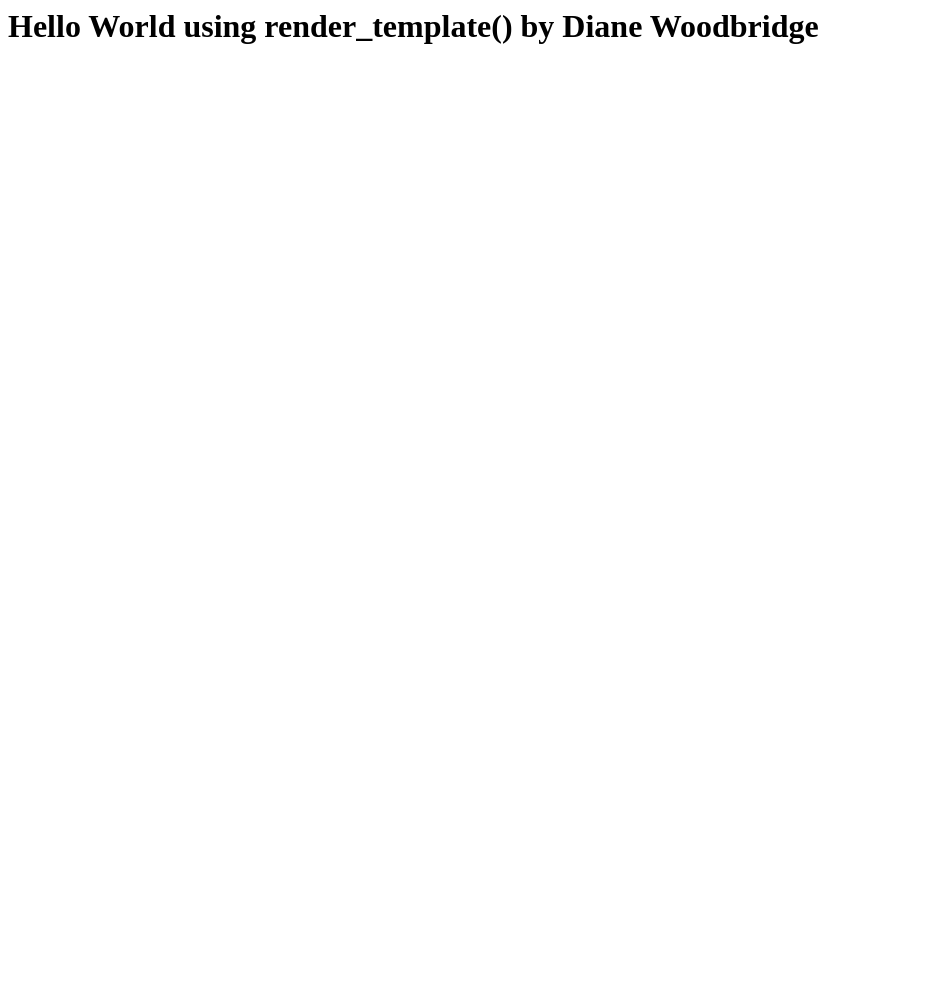
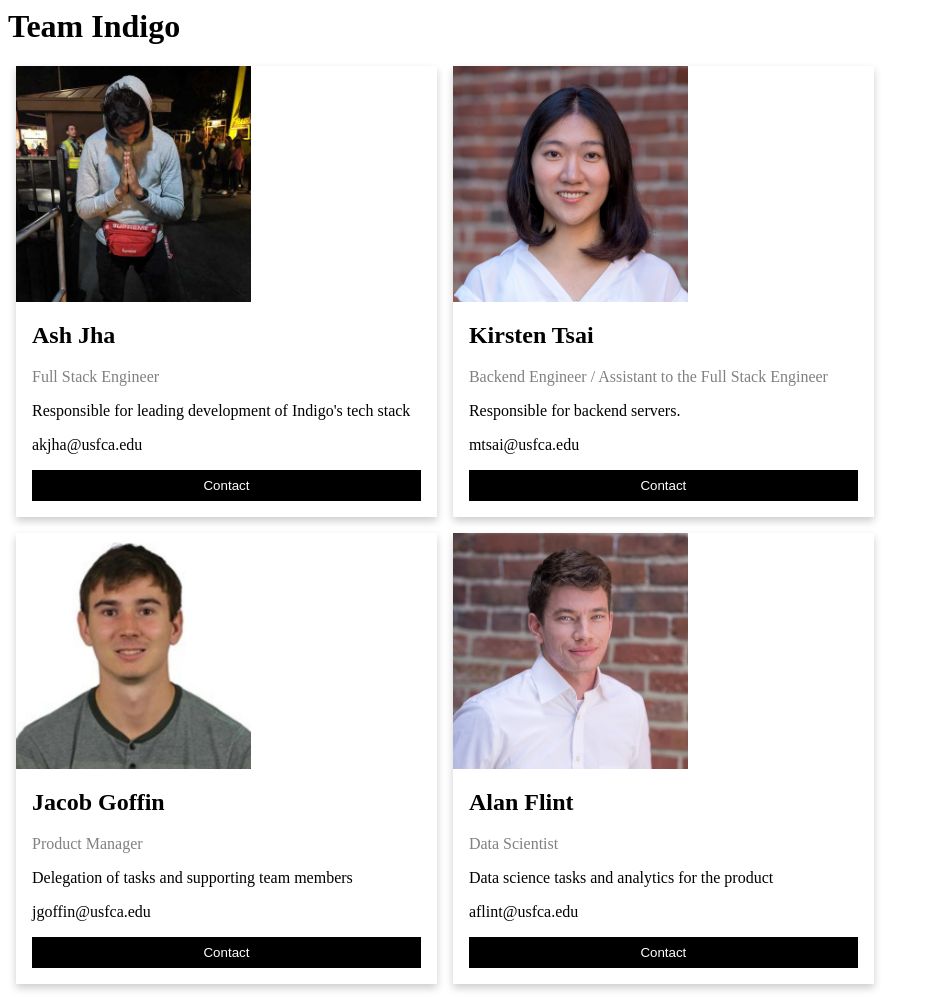
Before and after one commit to MSDS698/2020-product-analytics-group-project-indigo, a Flask app: page / in a window 1280 px wide. Shown: the top 997 px of the page, without its empty margins (0-932 px from the left). Before the commit the page ends 44 px from the top, so only its background shows below. Run offline with Flask 2, Linux system fonts and the light colour scheme; some libraries are stand-ins or nearby versions.

Commit message:
team members

```diff
--- /dev/null
+++ b/app/templates/index.css
@@ -0,0 +1,52 @@
+/* Three columns side by side */
+.column {
+  float: left;
+  width: 33.3%;
+  margin-bottom: 16px;
+  padding: 0 8px;
+}
+
+/* Display the columns below each other instead of side by side on small screens */
+@media screen and (max-width: 650px) {
+  .column {
+    width: 100%;
+    display: block;
+  }
+}
+
+/* Add some shadows to create a card effect */
+.card {
+  box-shadow: 0 4px 8px 0 rgba(0, 0, 0, 0.2);
+}
+
+/* Some left and right padding inside the container */
+.container {
+  padding: 0 16px;
+}
+
+/* Clear floats */
+.container::after, .row::after {
+  content: "";
+  clear: both;
+  display: table;
+}
+
+.title {
+  color: grey;
+}
+
+.button {
+  border: none;
+  outline: 0;
+  display: inline-block;
+  padding: 8px;
+  color: white;
+  background-color: #000;
+  text-align: center;
+  cursor: pointer;
+  width: 100%;
+}
+
+.button:hover {
+  background-color: #555;
+}
--- a/app/templates/index.html
+++ b/app/templates/index.html
@@ -1,3 +1,102 @@
-<html>
+<!-- <html>
     <h1> Hello World using render_template() by {{ author }}</h1>
-</html>
+</html> -->
+
+<head>
+  <link rel="stylesheet" href="index.css">
+</head>
+
+<h1>Team Indigo</h1>
+
+<div class="row">
+  <div class="column">
+    <div class="card">
+      <img src="img/_Ash.jpeg" alt="Ash" style="height:30%">
+      <div class="container">
+        <h2>Ash Jha</h2>
+        <p class="title">Full Stack Engineer</p>
+        <p>Responsible for leading development of Indigo's tech stack</p>
+        <p>akjha@usfca.edu</p>
+        <p><button class="button">Contact</button></p>
+      </div>
+    </div>
+  </div>
+
+  <div class="column">
+    <div class="card">
+      <img src="img/_Kirsten.jpeg" alt="Kirsten" style="height:30%">
+      <div class="container">
+        <h2>Kirsten Tsai</h2>
+        <p class="title">Backend Engineer / Assistant to the Full Stack Engineer</p>
+        <p>Responsible for backend servers.</p>
+        <p>mtsai@usfca.edu</p>
+        <p><button class="button">Contact</button></p>
+      </div>
+    </div>
+  </div>
+
+  <div class="column">
+    <div class="card">
+      <img src="img/_Jacob.jpeg" alt="Jacob" style="height:30%">
+      <div class="container">
+        <h2>Jacob Goffin</h2>
+        <p class="title">Product Manager</p>
+        <p>Delegation of tasks and supporting team members</p>
+        <p>jgoffin@usfca.edu</p>
+        <p><button class="button">Contact</button></p>
+      </div>
+    </div>
+  </div>
+
+  <div class="column">
+    <div class="card">
+      <img src="img/_Alan.jpeg" alt="Alan" style="height:30%">
+      <div class="container">
+        <h2>Alan Flint</h2>
+        <p class="title">Data Scientist</p>
+        <p>Data science tasks and analytics for the product</p>
+        <p>aflint@usfca.edu</p>
+        <p><button class="button">Contact</button></p>
+      </div>
+    </div>
+  </div>
+
+  <div class="column">
+    <div class="card">
+      <img src="img/_Hannah.jpeg" alt="Hannah" style="height:30%">
+      <div class="container">
+        <h2>Hannah Lyon</h2>
+        <p class="title">Front End Engineer</p>
+        <p>Responsible for front end user interface of the product Javascript integration.</p>
+        <p>hlyon@usfca.edu</p>
+        <p><button class="button">Contact</button></p>
+      </div>
+    </div>
+  </div>
+
+  <div class="column">
+    <div class="card">
+      <img src="img/_Lori.jpeg" alt="Lori" style="height:30%">
+      <div class="container">
+        <h2>Lori Sheng</h2>
+        <p class="title">Backend Engineer</p>
+        <p>Developing our backend infrastructure, handling database management, data engineering, and AWS</p>
+        <p>lsheng@usfca.edu</p>
+        <p><button class="button">Contact</button></p>
+      </div>
+    </div>
+  </div>
+
+  <div class="column">
+    <div class="card">
+      <img src="img/_Rushil.jpeg" alt="Rushil" style="height:30%">
+      <div class="container">
+        <h2>Rushil Sheth</h2>
+        <p class="title">Full Stack Engineer</p>
+        <p>Building the pipeline between our application and the Magenta APIs</p>
+        <p>rsheth@usfca.edu</p>
+        <p><button class="button">Contact</button></p>
+      </div>
+    </div>
+  </div>
+</div>
```
